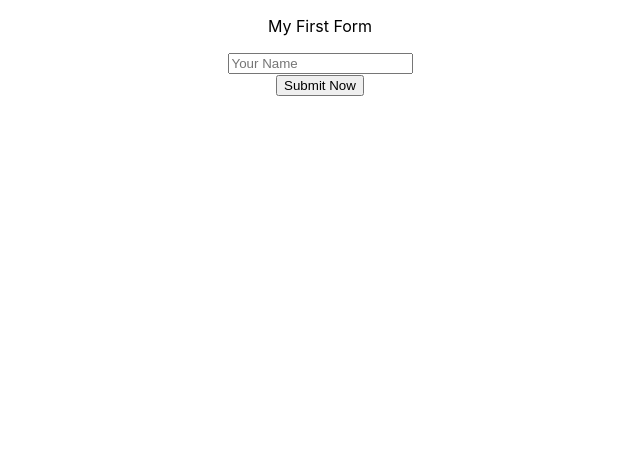
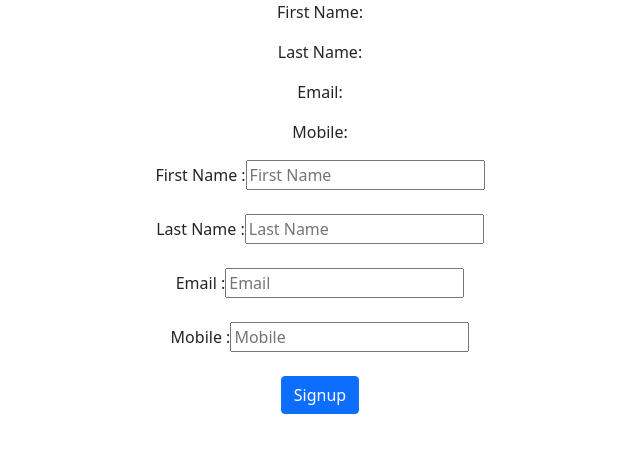
Before and after one commit to susmita1994/React_App, a React (Create React App) app in the folder my-app/: page / in a window 1280 px wide. Shown: the top 452 px of the page, without its empty margins (320-960 px from the left). Built offline with nearby package versions, Linux system fonts and the light colour scheme.

Commit message:
signup form
signup form

```diff
--- a/my-app/src/App.js
+++ b/my-app/src/App.js
@@ -1,11 +1,11 @@
 import React from 'react';
 import './App.css';
-import Form from './MyComp/Form';
+import Signup from './MyComp/Signup';
 
 function App() {
   return (
     <div className="App">
-      <Form></Form>
+      <Signup></Signup>
     </div>
   );
 }
--- /dev/null
+++ b/my-app/src/MyComp/Signup.js
@@ -0,0 +1,44 @@
+import React, { Component } from 'react';
+import '../../node_modules/bootstrap/dist/css/bootstrap.min.css';
+class Signup extends Component {
+    constructor(){
+        super();
+        this.state={
+            fname:" ",
+            lname:" ",
+            email:" ",
+            mobile:" "
+        }
+    }
+
+    onChangeHandler=(event)=>{
+        var inputName=event.target.name;
+        var inputValue=event.target.value;
+        this.setState({[inputName]:inputValue});
+    }
+
+    render() {
+        return (
+            <div>
+                <p>First Name:{this.state.fname}</p>
+                <p>Last Name: {this.state.lname}</p>
+                <p>Email: {this.state.email}</p>
+                <p>Mobile: {this.state.mobile}</p>
+
+                <form >
+                    <label> First Name : </label>
+                    <input name="fname" onChange={this.onChangeHandler}  type="text" placeholder="First Name"></input> <br></br><br></br>
+                    <label>Last Name : </label>
+                    <input name="lname" onChange={this.onChangeHandler} type="text" placeholder="Last Name"></input> <br></br> <br></br>
+                    <label> Email : </label>
+                    <input name="email" onChange={this.onChangeHandler} type="text" placeholder="Email"></input> <br></br> <br></br>
+                    <label> Mobile : </label>
+                    <input name="mobile" onChange={this.onChangeHandler} type="text" placeholder="Mobile"></input> <br></br> <br></br>
+                    <input name="submit" type="submit" className="btn btn-primary" value="Signup"></input>
+                </form>
+            </div>
+        );
+    }
+}
+
+export default Signup;
```
